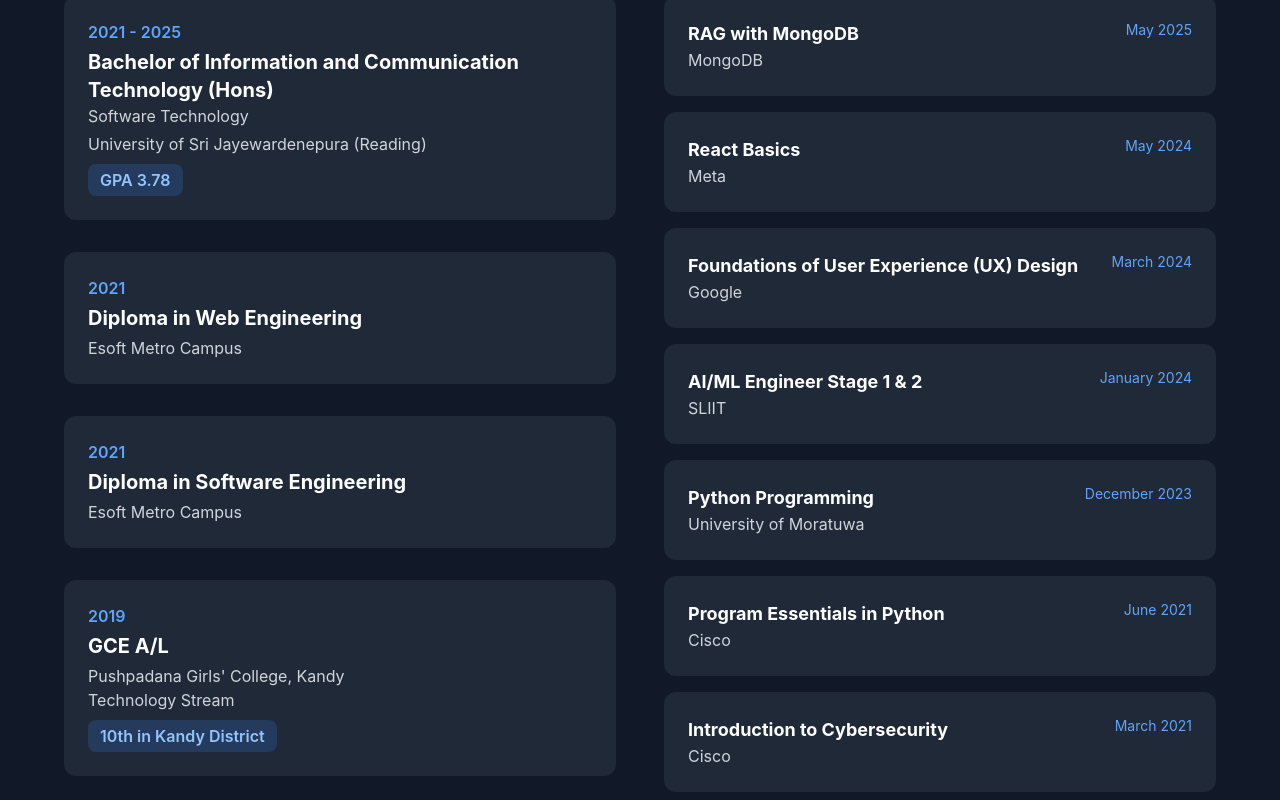
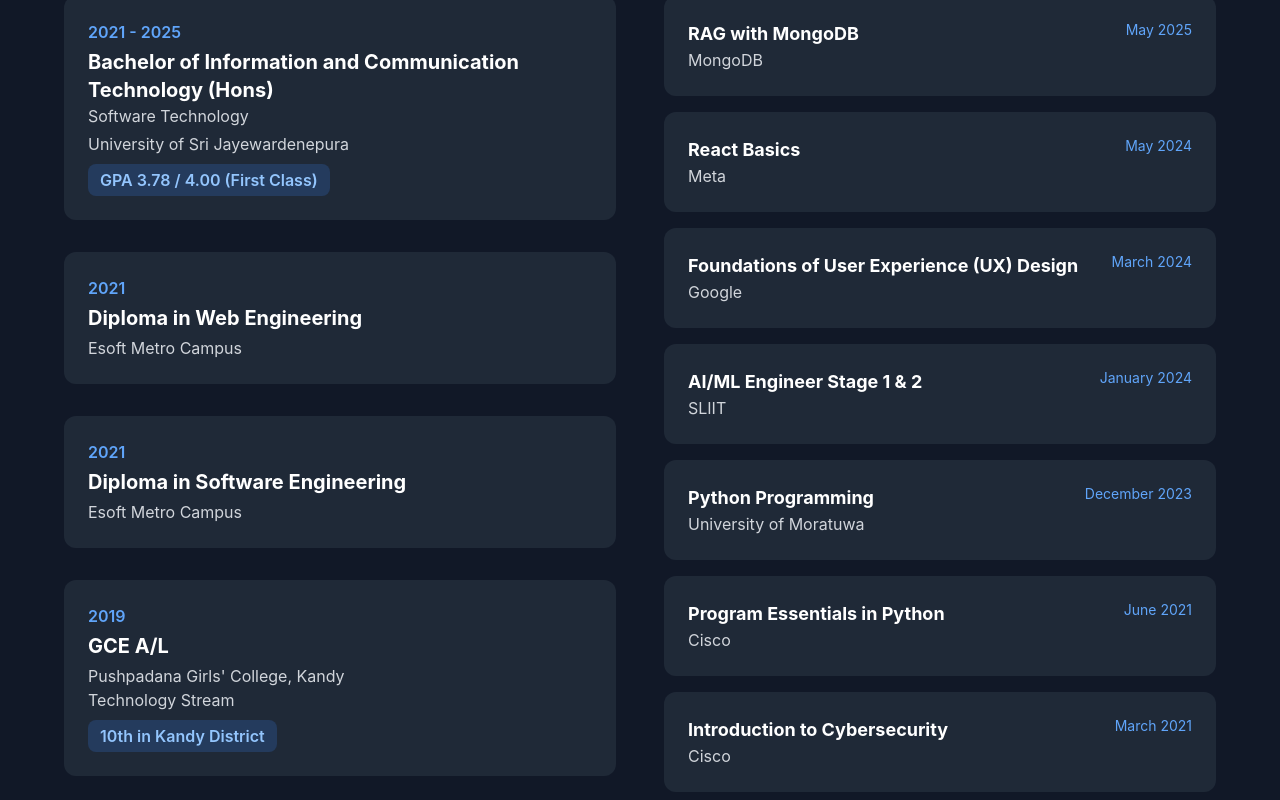
Before and after one commit to Shelomi201031/ShelomiPortfolio, a React (Create React App) app: page / in a window 1280 px wide. Shown: the part 2817-3617 px from the top of the page. Built offline with nearby package versions, Linux system fonts and the light colour scheme.

Commit message:
changed the degree content

```diff
--- a/src/components/Portfolio.js
+++ b/src/components/Portfolio.js
@@ -576,11 +576,11 @@
                   </h4>
                   <p className="text-gray-300">Software Technology</p>
                   <p className="text-gray-300 mt-1">
-                    University of Sri Jayewardenepura (Reading)
+                    University of Sri Jayewardenepura
                   </p>
                   <div className="mt-2 px-3 py-1 bg-blue-500/20 rounded-lg inline-block">
                     <span className="text-blue-300 font-semibold">
-                      GPA 3.78
+                      GPA 3.78 / 4.00 (First Class)
                     </span>
                   </div>
                 </div>
```
